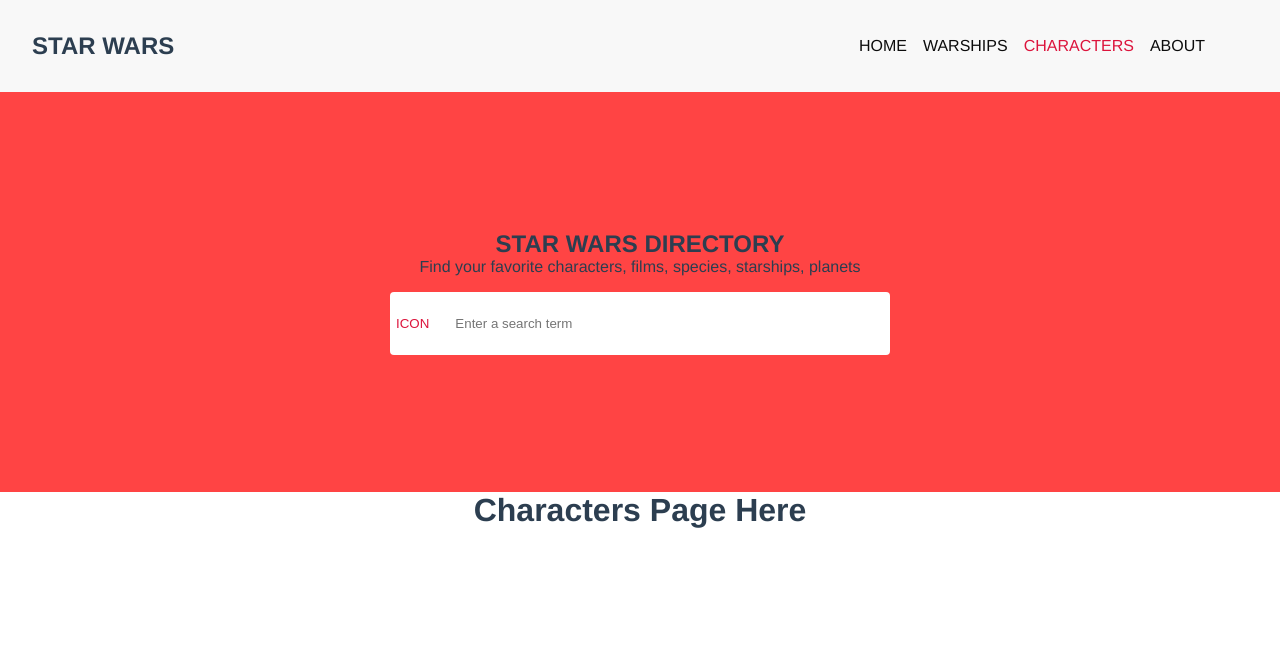
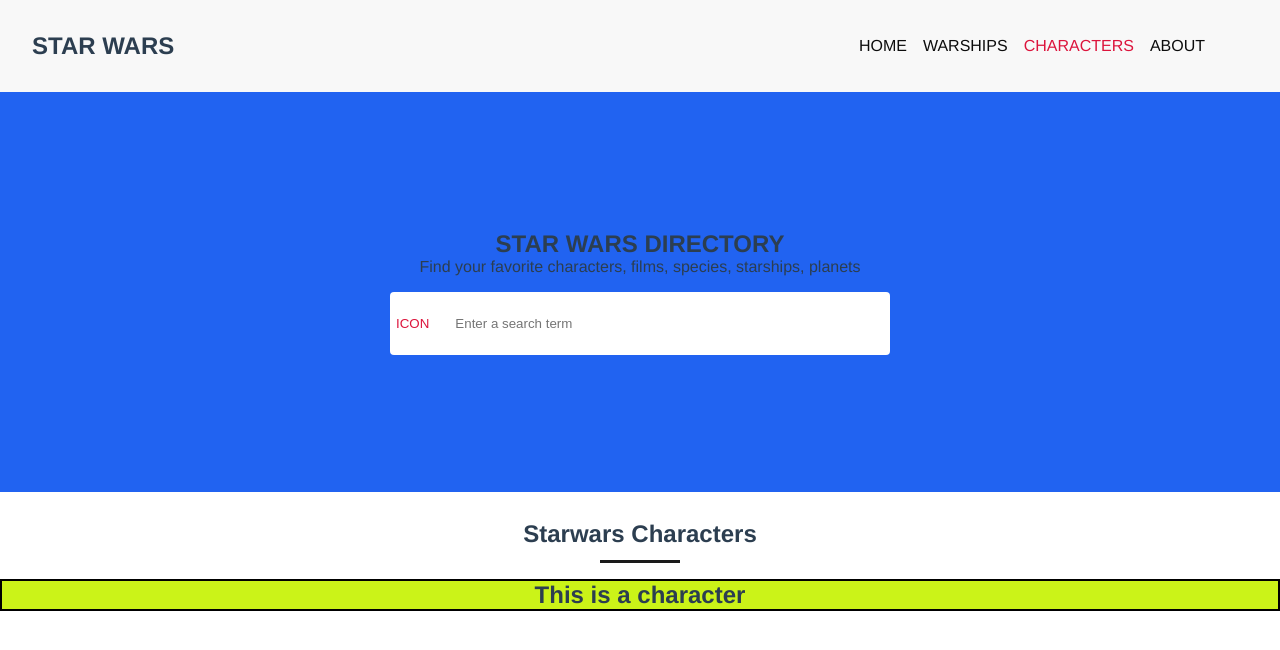
Before and after one commit to auleki/gm-assess, a Vue app: page /#/characters in a window 1280 px wide. Shown: the top 650 px of the page. Built offline with nearby package versions, Linux system fonts and the light colour scheme.

Commit message:
added pageTitle component

```diff
--- /dev/null
+++ b/src/components/Character.vue
@@ -0,0 +1,19 @@
+<script>
+export default {
+  name: "Character",
+}
+</script>
+
+<template>
+  <div class="character">
+    <h2>This is a character</h2>
+  </div>
+</template>
+
+<style lang="scss" scoped>
+.character {
+  background: rgb(203, 243, 24);
+  border: 2px solid black;
+  flex: 1 1 30rem;
+}
+</style>
--- a/src/components/Header.vue
+++ b/src/components/Header.vue
@@ -17,7 +17,6 @@
   </header>
 </template>
 
-
 <style scoped lang="scss">
 header {
   height: 200px * 2;
@@ -25,7 +24,7 @@
   flex-direction: column;
   align-items: center;
   justify-content: center;
-  background: #ff4444;
+  background: #2163f1;
 }
 
 .search__bar {
--- a/src/components/Navbar.vue
+++ b/src/components/Navbar.vue
@@ -85,6 +85,12 @@
     flex-direction: column;
     gap: 0.5em;
     display: none;
+    cursor: pointer;
+    &:hover {
+      div {
+        background-color: #ff3131;
+      }
+    }
     &.toggle {
       color: crimson;
       .line1 {
@@ -100,6 +106,8 @@
     div {
       height: 3px;
       width: 30px;
+      border-radius: 15px;
+      transition: 200ms ease-in background-color;
       background-color: #1a1a1a;
     }
   }
@@ -135,14 +143,15 @@
       width: 100%;
       background: rgb(20, 20, 20);
       top: 100%;
-      left: -100%;
+      // left: -100%;
+      left: 0;
       /* right: 0; */
-      transition: left 200ms ease-in-out, opacity 55ms ease-in;
+      transition: left 200ms ease-in-out, opacity 155ms ease-in;
       opacity: 0;
       border-bottom-right-radius: 10px;
       border-bottom-left-radius: 10px;
       &.nav-active {
-        left: 0;
+        // left: 0;
         box-shadow: 4px 4px 4px rgba(0, 0, 0, 0.3);
         opacity: 1;
       }
--- /dev/null
+++ b/src/components/PageTitle.vue
@@ -0,0 +1,36 @@
+<script>
+export default {
+  name: "PageTitle",
+  props: {
+    title: String
+  }
+}
+</script>
+
+<template>
+  <div class="title">
+    <h2>{{title}}</h2>
+    <div class="line"></div>
+  </div>
+</template>
+
+<style lang="scss" scoped>
+.title {
+  // background: #e9e9e9;
+  margin: 1em 0;
+  display: inline-flex;
+  flex-direction: column;
+  justify-content: center;
+  align-items: center;
+}
+
+h2 {
+  padding: .5em;
+}
+
+.line {
+  width: 5rem;
+  height: .2rem;
+  background: #1a1a1a;
+}
+</style>
--- a/src/views/Characters.vue
+++ b/src/views/Characters.vue
@@ -1,5 +1,29 @@
+<script>
+import Character from '@/components/Character.vue'
+import PageTitle from '@/components/PageTitle.vue'
+export default {
+  name: "Characters",
+  components: {
+    Character,
+    PageTitle
+  }
+}
+</script>
+
 <template>
   <div class="page">
-    <h1>Characters Page Here</h1>
+    <PageTitle title="Starwars Characters"/>
+    <section class="characters__section">
+      <Character />
+    </section>
   </div>
 </template>
+
+<style lang="scss" scoped>
+.characters__section {
+  display: flex;
+  flex-wrap: wrap;
+  row-gap: 1em;
+  column-gap: .5em;
+}
+</style>
--- a/src/views/Warships.vue
+++ b/src/views/Warships.vue
@@ -1,16 +1,22 @@
 <script>
 import Warship from '@/components/Warship.vue'
+import PageTitle from '@/components/PageTitle.vue'
 export default {
   name: "Warships",
   components: {
-    Warship
+    Warship,
+    PageTitle
   }
 };
 </script>
 
 <template>
   <div>
-    <h1>Warships</h1>
+    <PageTitle title="Starwars Warship" />
+    <Warship />
+    <Warship />
+    <Warship />
+    <Warship />
     <Warship />
   </div>
 </template>
```
